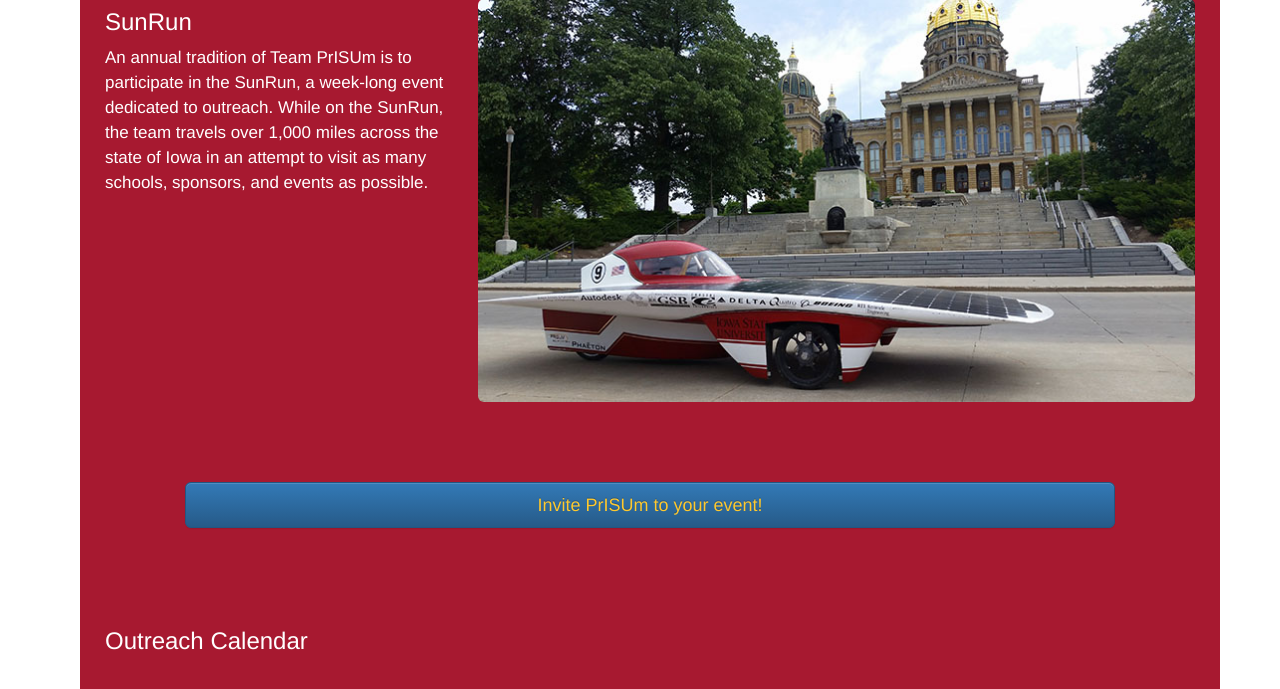
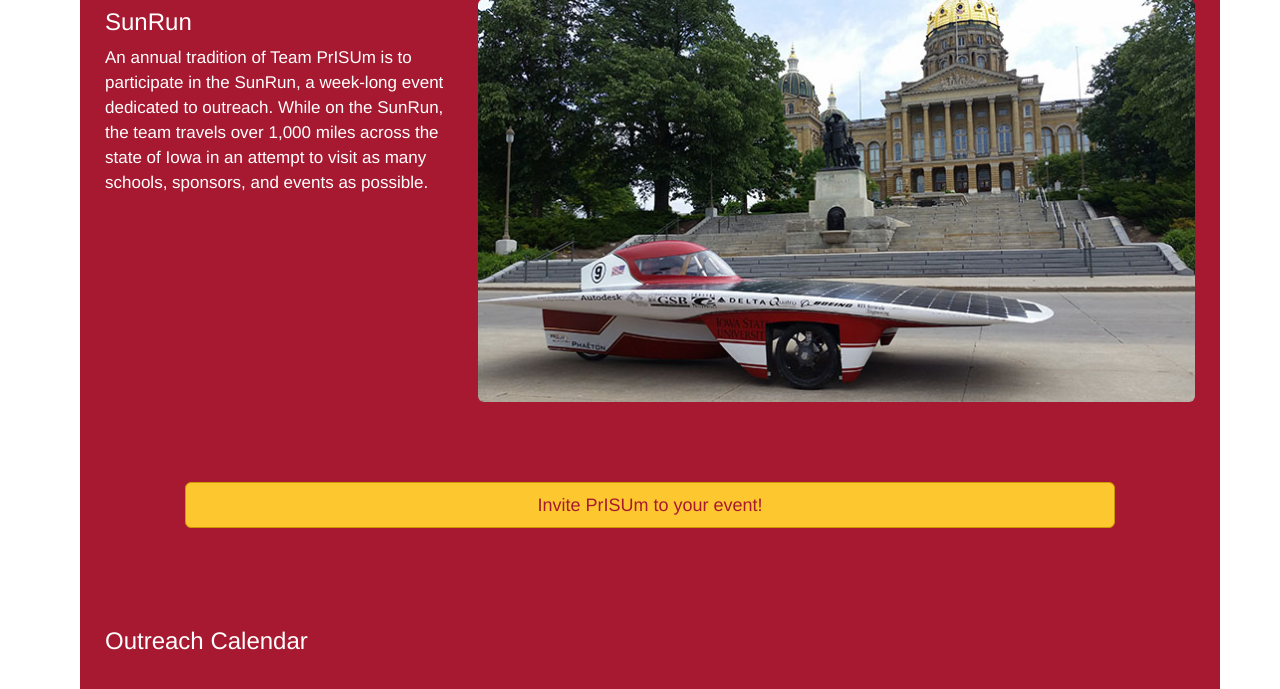
Before and after one commit to ISU-WebDevClub/prisum, a Flask app: page /contact in a window 1280 px wide, after a click on "OUTREACH". Shown: the part 789-1478 px from the top of the page. Run offline with Flask 2, Linux system fonts and the light colour scheme; some libraries are stand-ins or nearby versions.

Commit message:
Made red-on-yellow button

```diff
--- a/prisum/static/css/global.css
+++ b/prisum/static/css/global.css
@@ -94,6 +94,9 @@ body {
 .tabs .tab-content a:hover {
     color: #FADA63;
 }
+.tabs .tab-content a.btn-red-on-yellow {
+  color: #A71930;
+}
 .tabs [id^="tab"]:checked + label {
   top: 0;
   padding-top: 17px;
@@ -107,6 +110,70 @@ body {
   background: #96162B;
   border: none;
 }
-.btn-yellow-on-red {
-  text-align:
+
+.btn-red-on-yellow {
+  color: #A71930;
+  background-color: #FDC82F;
+  border-color: #CD9802;
 }
+.btn-red-on-yellow:focus,
+.btn-red-on-yellow.focus {
+  color: #A71930;
+  background-color: #FADA63;
+  border-color: #CD9802;
+}
+.btn-red-on-yellow:hover {
+  color: #A71930;
+  background-color: #FADA63;
+  border-color: #CD9802;
+}
+.btn-red-on-yellow:active,
+.btn-red-on-yellow.active,
+.open > .dropdown-toggle.btn-red-on-yellow {
+  color: #A71930;
+  background-color: #FADA63;
+  border-color: #CD9802;
+}
+.btn-red-on-yellow:active:hover,
+.btn-red-on-yellow.active:hover,
+.open > .dropdown-toggle.btn-red-on-yellow:hover,
+.btn-red-on-yellow:active:focus,
+.btn-red-on-yellow.active:focus,
+.open > .dropdown-toggle.btn-red-on-yellow:focus,
+.btn-red-on-yellow:active.focus,
+.btn-red-on-yellow.active.focus,
+.open > .dropdown-toggle.btn-red-on-yellow.focus {
+  color: #A71930;
+  background-color: #FADA63;
+  border-color: #CD9802;
+}
+.btn-red-on-yellow:active,
+.btn-red-on-yellow.active,
+.open > .dropdown-toggle.btn-red-on-yellow {
+  background-image: none;
+}
+.btn-red-on-yellow.disabled,
+.btn-red-on-yellow[disabled],
+fieldset[disabled] .btn-red-on-yellow,
+.btn-red-on-yellow.disabled:hover,
+.btn-red-on-yellow[disabled]:hover,
+fieldset[disabled] .btn-red-on-yellow:hover,
+.btn-red-on-yellow.disabled:focus,
+.btn-red-on-yellow[disabled]:focus,
+fieldset[disabled] .btn-red-on-yellow:focus,
+.btn-red-on-yellow.disabled.focus,
+.btn-red-on-yellow[disabled].focus,
+fieldset[disabled] .btn-red-on-yellow.focus,
+.btn-red-on-yellow.disabled:active,
+.btn-red-on-yellow[disabled]:active,
+fieldset[disabled] .btn-red-on-yellow:active,
+.btn-red-on-yellow.disabled.active,
+.btn-red-on-yellow[disabled].active,
+fieldset[disabled] .btn-red-on-yellow.active {
+  background-color: #FDC82F;
+  border-color: #CD9802;
+}
+.btn-red-on-yellow .badge {
+  color: #FDC82F;
+  background-color: #fff;
+}
--- a/prisum/templates/contact.html
+++ b/prisum/templates/contact.html
@@ -130,7 +130,7 @@
         </div>
         <div class="row">
           <div class="col-md-12">
-            <a class="btn btn-primary btn-yellow-on-red btn-lg center-block"
+            <a class="btn btn-red-on-yellow btn-lg center-block"
                href="mailto:outreach@prisum.org" role="button" style="margin: 80px">Invite PrISUm to your
               event!
             </a>
```
